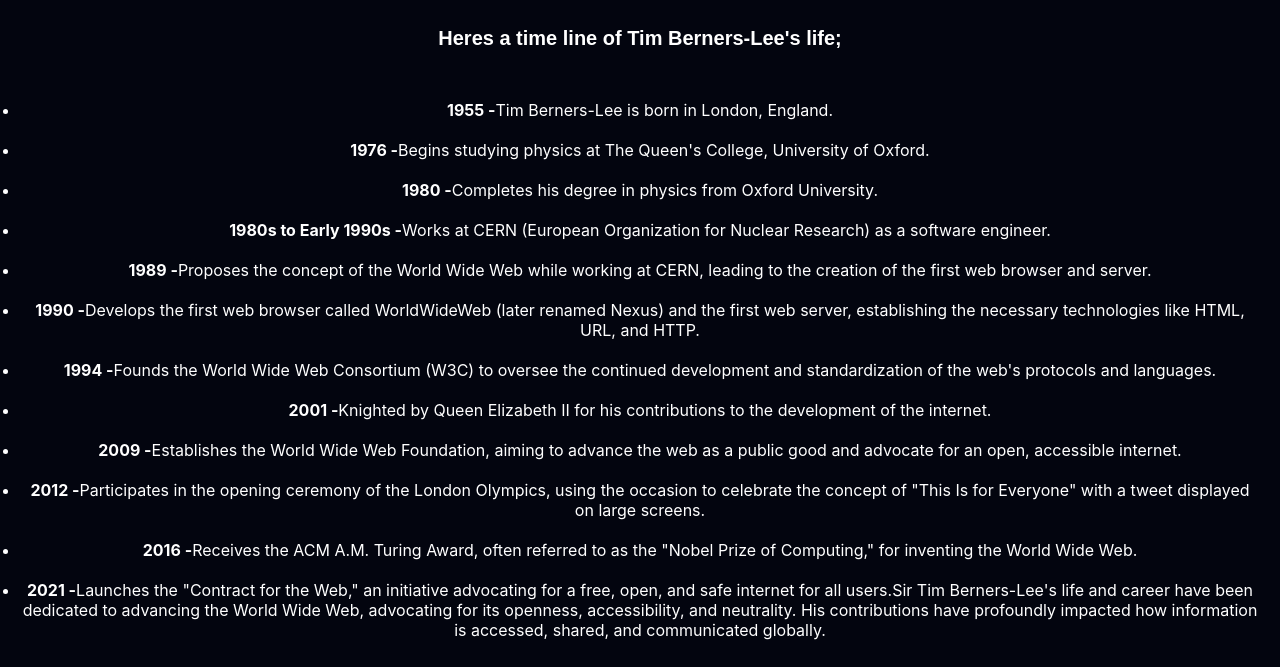
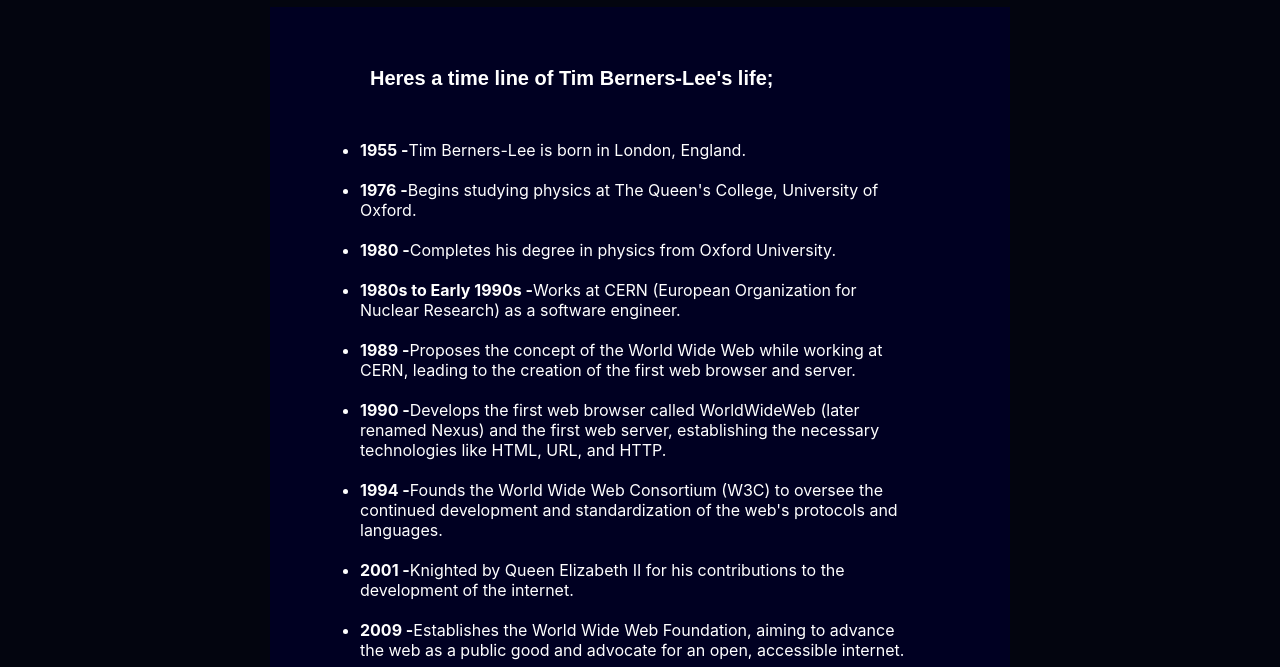
Before and after one commit to Manuel7070/Responsive-WEB-DESIGN, a plain HTML site: page tribute-page.html in a window 1280 px wide. Shown: the part 493-1160 px from the top of the page. Drawn offline with Linux system fonts and the light colour scheme.

Commit message:
Fixed the problem of the text not aligning to the left, I had not corrected qouted life in line 27 of our html file

```diff
--- a/tribute-page.css
+++ b/tribute-page.css
@@ -47,7 +47,7 @@
   background-color: #002;
 }
 .life-header {
-  text-align: center;
+  text-align: left;
   font-size: 20px;
   font-family: Arial;
   padding: 30px;
--- a/tribute-page.html
+++ b/tribute-page.html
@@ -24,7 +24,7 @@
      still working at CERN (in his Office.)
     </div>
   </div>
-  <div class=""life>
+  <div class="life">
     <p class="life-header bold">Heres a time line of Tim Berners-Lee's life;</p>
     <ul id="tribute-info">
         <li><span class="bold">1955 -</span>Tim Berners-Lee is born in London, England.</li>
```
